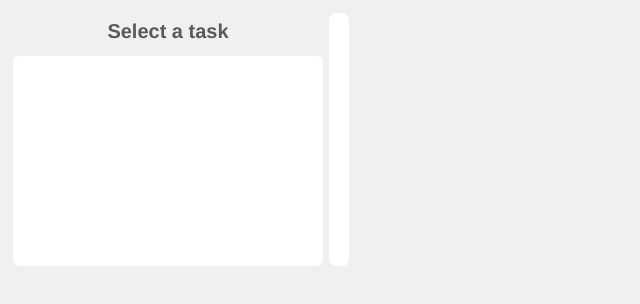
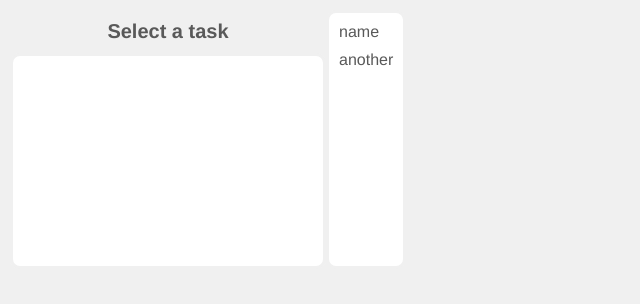
Before and after one commit to overlisted/subtask, a React (Create React App) app: page / in a window 1280 px wide. Shown: the top 304 px of the page, without its empty margins (0-640 px from the left). Built offline with nearby package versions, Linux system fonts and the light colour scheme.

Commit message:
add ability to close tasks

```diff
--- a/src/app.tsx
+++ b/src/app.tsx
@@ -38,24 +38,21 @@
   }
 }
 
-interface TaskListElementProps extends SwitcherOptionProps {
-  name: string;
-  dateClosed: Date;
-}
+@observer
+class TaskListElement extends React.Component<SwitcherOptionProps<Task>> {
+  render() {
+    const {element} = this.props;
 
-@observer
-class TaskListElement extends React.Component<TaskListElementProps> {
-  render() {
     return (
       <div
         className={classNames({
           "button": true,
           "active": this.props.isActive(),
-          "crossed-out": this.props.dateClosed
+          "crossed-out": !element.isOpen
         })}
         onClick={this.props.activate}
       >
-        {this.props.name}
+        {element.name}
       </div>
     );
   }
@@ -68,6 +65,17 @@
 }
 
 @observer
+class TaskCloseButton extends React.Component<{readonly isOpen: boolean, toggle(): void}> {
+  render() {
+    return (
+      <span className="clickable" onClick={this.props.toggle}>
+        {this.props.isOpen ? "Close" : "Open"} now
+      </span>
+    );
+  }
+}
+
+@observer
 class TaskDetails extends React.Component<{selected: Task | null}> {
   render() {
     const task = this.props.selected;
@@ -77,21 +85,22 @@
         <span className="title">Select a task</span>
         <div className="place task-details"/>
       </div>
-    )
+    );
 
     return (
       <div>
-        <span className="title">{task.name}</span>
+        <span className={classNames({"title": true, "crossed-out": !task.isOpen})}>{task.name}</span>
         <div className="place task-details">
           <span>{task.description}</span>
           <span className="not-important">
             Created at: {task.dateCreated.toDateString()}
           </span>
           <span className="not-important">
-            Expiring at: {task.expireDate ? task.expireDate.toDateString() : "Never"}
+            Expiring at: {task.hasExpired ? task.expireDate?.toDateString() : "Never"}
           </span>
           <span className="not-important">
-            Closed at: {task.dateClosed ? task.dateClosed.toDateString() : "Not yet"}
+            Closed at: {!task.isOpen ? task.dateClosed?.toDateString() : "Not yet"}
+            <TaskCloseButton isOpen={task.isOpen} toggle={() => task.isOpen = !task.isOpen}/>
           </span>
         </div>
       </div>
```
